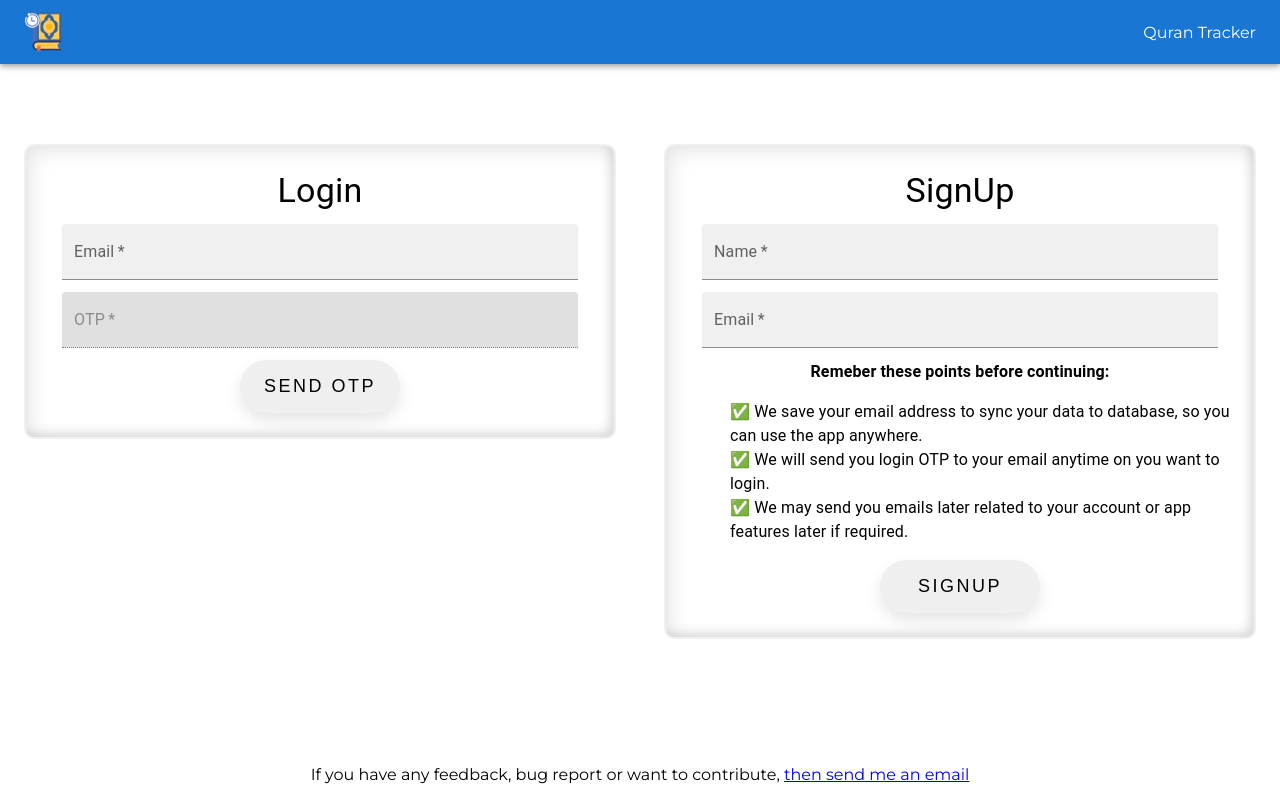
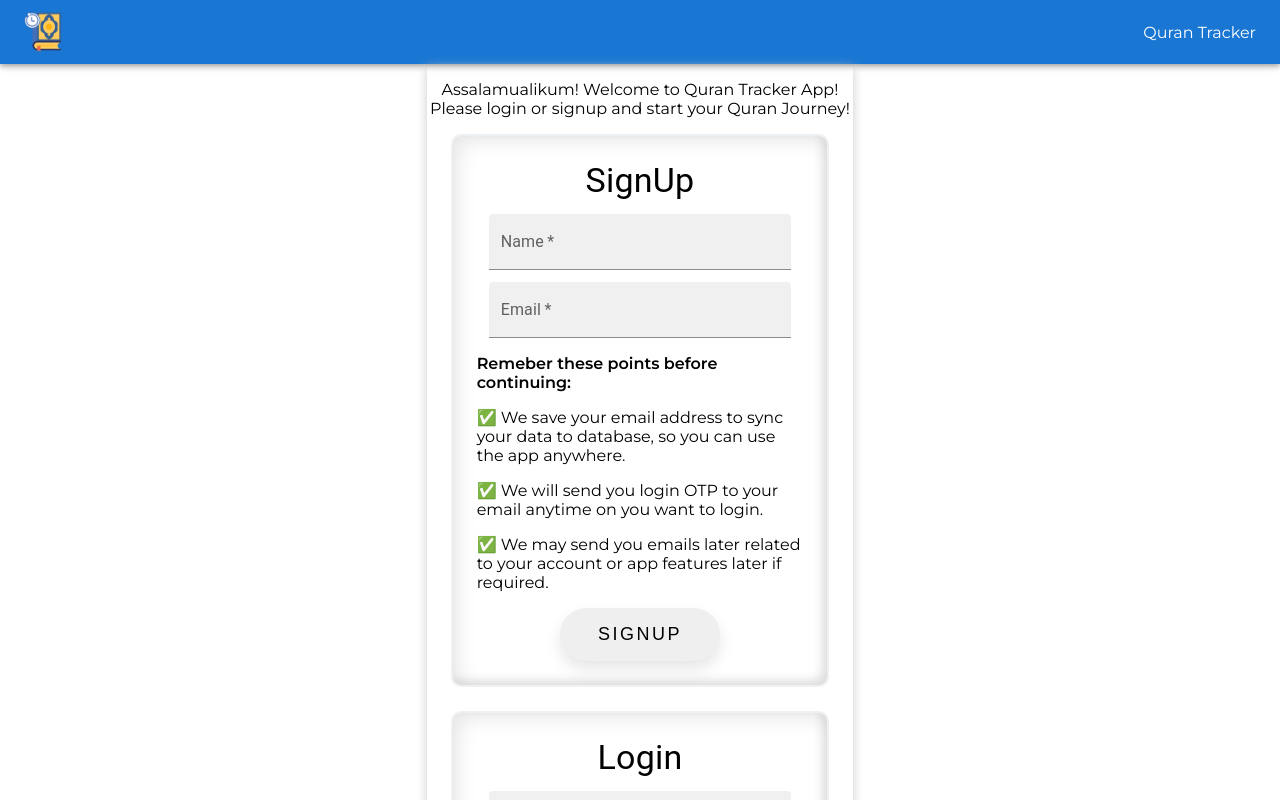
Before and after one commit to KhanStan99/quran-tracker, a React (Create React App) app: page / in a window 1280 px wide. Shown: the top 800 px of the page. Built offline with nearby package versions, Linux system fonts and the light colour scheme.

Commit message:
Updated Login Page

```diff
--- a/src/components/app.jsx
+++ b/src/components/app.jsx
@@ -82,7 +82,6 @@ export default function App() {
         md={3}
         lg={4}
         xl={4}
-        // style={{ backgroundColor: '#262626' }}
       ></Grid>
       <Grid item xs={12} sm={12} md={6} lg={4} xl={4} className="App">
         <Grid
@@ -161,7 +160,6 @@ export default function App() {
         md={3}
         lg={4}
         xl={4}
-        // style={{ backgroundColor: '#262626' }}
       ></Grid>
     </Grid>
   );
--- a/src/components/login.jsx
+++ b/src/components/login.jsx
@@ -91,21 +91,16 @@ export default function Login() {
   }
 
   return (
-    <Grid container>
-      <Typography
-        variant="h5"
-        textAlign={'center'}
-        color={'#FFF'}
-        marginTop={'24px'}
-      >
-        Assalamualikum! Welcome to Quran Tracker App! Please login or signup and
-        start your Quran Journey!
-      </Typography>
+    <Grid container direction="row">
+      <Grid item xs={false} sm={false} md={3} lg={4} xl={4}></Grid>
+      <Grid item xs={12} sm={12} md={6} lg={4} xl={4} className="App">
+        <p>
+          Assalamualikum! Welcome to Quran Tracker App! Please login or signup
+          and start your Quran Journey!
+        </p>
+
         <Grid
           item
-        xs={12}
-        sm={12}
-        md={6}
           justify={'center'}
           alignItems={'center'}
           textAlign={'center'}
@@ -113,65 +108,7 @@ export default function Login() {
           <Grid
             style={{
               padding: '24px',
-            margin: '24px',
-            boxShadow:
-              'inset -5px -5px 10px rgba(0,0,0,0.1), inset 5px 5px 20px rgba(0,0,0,0.1)',
-            borderRadius: '10px',
-            border: '2px solid #edf1f4',
-          }}
-        >
-          <Typography variant="h4">Login</Typography>
-          <Grid item style={{ margin: '12px' }}>
-            <TextField
-              disabled={isLoginOtpSend}
-              required
-              fullWidth
-              label="Email"
-              onChange={(e) => setLoginEmail(e.target.value)}
-              error={loginEmail && !validateEmail(loginEmail)}
-              variant="filled"
-            />
-            {loginEmail && !validateEmail(loginEmail) ? (
-              <Typography variant="body1">Enter valid email address</Typography>
-            ) : null}
-          </Grid>
-          <Grid item style={{ margin: '12px' }}>
-            <TextField
-              disabled={!isLoginOtpSend}
-              required
-              fullWidth
-              label="OTP"
-              variant="filled"
-              onChange={(e) => setOtp(e.target.value)}
-              error={otp && otp.length < 4}
-            />
-            {otp && otp.length < 4 ? 'Minimum 4 digits required' : null}
-          </Grid>
-
-          <Grid item xs={12}>
-            <button
-              onClick={isLoginOtpSend ? handleVerifyOTP : handleSendOTP}
-              className="raised_button"
-            >
-              {isLoginOtpSend ? 'Verify OTP' : 'Send OTP'}
-            </button>
-          </Grid>
-        </Grid>
-      </Grid>
-
-      <Grid
-        item
-        xs={12}
-        sm={12}
-        md={6}
-        justify={'center'}
-        alignItems={'center'}
-        textAlign={'center'}
-      >
-        <Grid
-          style={{
-            padding: '24px',
-            margin: '24px',
+              margin: '0px 24px 24px 24px',
               boxShadow:
                 'inset -5px -5px 10px rgba(0,0,0,0.1), inset 5px 5px 20px rgba(0,0,0,0.1)',
               borderRadius: '10px',
@@ -200,31 +137,33 @@ export default function Login() {
                 variant="filled"
               />
               {email && !validateEmail(email) ? (
-              <Typography variant="body1">Enter valid email address</Typography>
+                <Typography variant="body1">
+                  Enter valid email address
+                </Typography>
               ) : null}
             </Grid>
             <Grid style={{ textAlign: 'start' }}>
-            <Typography variant="body1" textAlign={'center'}>
+              <p textAlign={'center'}>
                 <b>Remeber these points before continuing:</b>
-            </Typography>
-            <ul>
+              </p>
+              <ul style={{ paddingInlineStart: '0px' }}>
                 <li>
-                <Typography variant="body1">
+                  <p>
                     ✅ We save your email address to sync your data to database,
                     so you can use the app anywhere.
-                </Typography>
+                  </p>
                 </li>
                 <li>
-                <Typography variant="body1">
+                  <p>
                     ✅ We will send you login OTP to your email anytime on you
                     want to login.
-                </Typography>
+                  </p>
                 </li>
                 <li>
-                <Typography variant="body1">
-                  ✅ We may send you emails later related to your account or app
-                  features later if required.
-                </Typography>
+                  <p>
+                    ✅ We may send you emails later related to your account or
+                    app features later if required.
+                  </p>
                 </li>
               </ul>
             </Grid>
@@ -236,6 +175,64 @@ export default function Login() {
             </Grid>
           </Grid>
         </Grid>
+        <Grid
+          item
+          justify={'center'}
+          alignItems={'center'}
+          textAlign={'center'}
+        >
+          <Grid
+            style={{
+              padding: '24px',
+              margin: '0px 24px 24px 24px',
+              boxShadow:
+                'inset -5px -5px 10px rgba(0,0,0,0.1), inset 5px 5px 20px rgba(0,0,0,0.1)',
+              borderRadius: '10px',
+              border: '2px solid #edf1f4',
+            }}
+          >
+            <Typography variant="h4">Login</Typography>
+            <Grid item style={{ margin: '12px' }}>
+              <TextField
+                disabled={isLoginOtpSend}
+                required
+                fullWidth
+                label="Email"
+                onChange={(e) => setLoginEmail(e.target.value)}
+                error={loginEmail && !validateEmail(loginEmail)}
+                variant="filled"
+              />
+              {loginEmail && !validateEmail(loginEmail) ? (
+                <Typography variant="body1">
+                  Enter valid email address
+                </Typography>
+              ) : null}
+            </Grid>
+            <Grid item style={{ margin: '12px' }}>
+              <TextField
+                disabled={!isLoginOtpSend}
+                required
+                fullWidth
+                label="OTP"
+                variant="filled"
+                onChange={(e) => setOtp(e.target.value)}
+                error={otp && otp.length < 4}
+              />
+              {otp && otp.length < 4 ? 'Minimum 4 digits required' : null}
+            </Grid>
+
+            <Grid item xs={12}>
+              <button
+                onClick={isLoginOtpSend ? handleVerifyOTP : handleSendOTP}
+                className="raised_button"
+              >
+                {isLoginOtpSend ? 'Verify OTP' : 'Send OTP'}
+              </button>
+            </Grid>
+          </Grid>
+        </Grid>
+      </Grid>
+      <Grid item xs={false} sm={false} md={3} lg={4} xl={4}></Grid>
     </Grid>
   );
 }
--- a/src/components/styles.css
+++ b/src/components/styles.css
@@ -18,7 +18,7 @@ body {
   display: flex;
   flex-direction: column !important;
   justify-content: space-between;
-  box-shadow: 2px 10px 14px -9px #cacaca;
+  box-shadow: 0px 4px 11px 0px #cacaca;
   border-radius: 0px 0px 12px 12px;
 }
 
```
Lines whose indentation alone changed are shown as unchanged.
